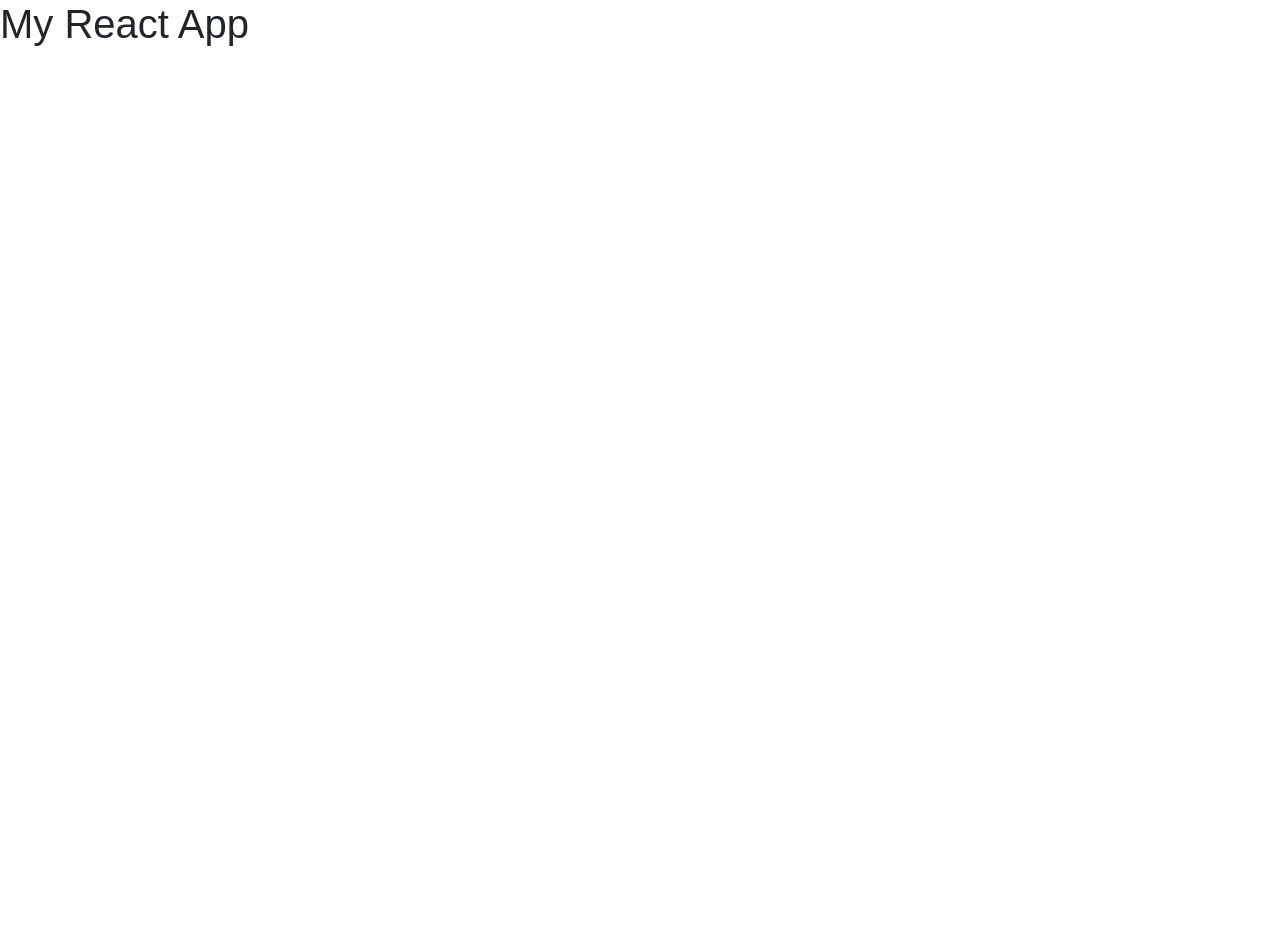
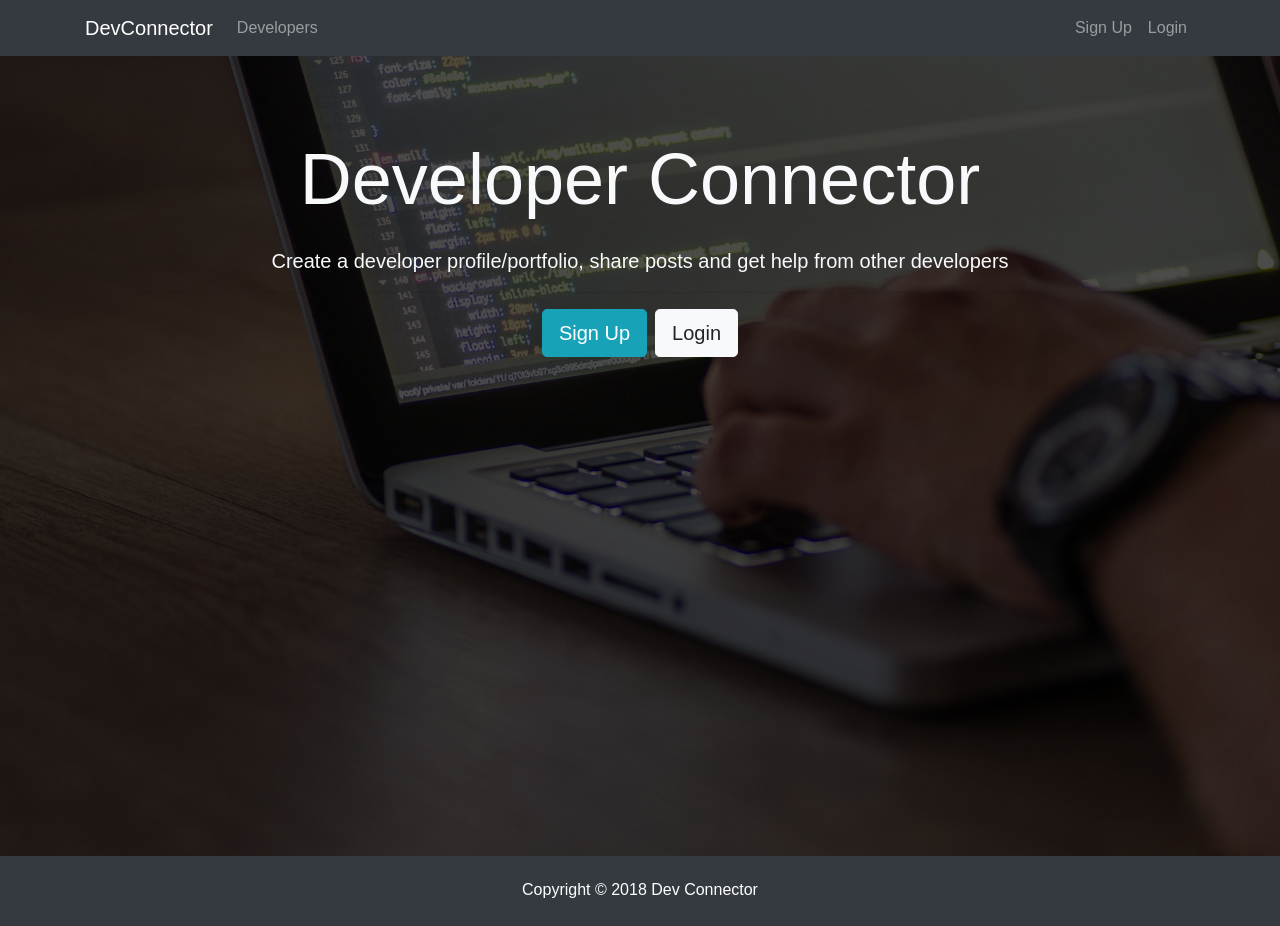
Before and after one commit to sylvanou/devconnector, a React (Create React App) app in the folder client/: page / in a window 1280 px wide. Before the commit the page ends 800 px from the top, so only its background shows below. Built offline with nearby package versions, Linux system fonts and the light colour scheme.

Commit message:
added Navbar Footer and Landing components to App.js

```diff
--- a/client/src/App.js
+++ b/client/src/App.js
@@ -1,11 +1,16 @@
-import React, { Component } from 'react';
-import './App.css';
+import React, { Component } from "react";
+import Navbar from "./components/layout/Navbar";
+import Footer from "./components/layout/Footer";
+import Landing from "./components/layout/Landing";
+import "./App.css";
 
 class App extends Component {
   render() {
     return (
       <div className="App">
-        <h1>My React App</h1>
+        <Navbar />
+        <Landing />
+        <Footer />
       </div>
     );
   }
--- /dev/null
+++ b/client/src/components/layout/Footer.js
@@ -0,0 +1,9 @@
+import React from "react";
+
+export default () => {
+  return (
+    <footer class="bg-dark text-white mt-5 p-4 text-center">
+      Copyright &copy; {new Date().getFullYear()} Dev Connector
+    </footer>
+  );
+};
--- /dev/null
+++ b/client/src/components/layout/Landing.js
@@ -0,0 +1,24 @@
+import React, { Component } from 'react'
+
+export default class Landing extends Component {
+  render() {
+    return (
+      <div className="landing">
+        <div className="dark-overlay landing-inner text-light">
+          <div className="container">
+            <div className="row">
+              <div className="col-md-12 text-center">
+                <h1 className="display-3 mb-4">Developer Connector
+            </h1>
+                <p className="lead"> Create a developer profile/portfolio, share posts and get help from other developers</p>
+                <hr />
+                <a href="register.html" className="btn btn-lg btn-info mr-2">Sign Up</a>
+                <a href="login.html" className="btn btn-lg btn-light">Login</a>
+              </div>
+            </div>
+          </div>
+        </div>
+      </div>
+    )
+  }
+}
--- /dev/null
+++ b/client/src/components/layout/Navbar.js
@@ -0,0 +1,51 @@
+import React, { Component } from "react";
+
+class Navbar extends Component {
+  render() {
+    return (
+      <div>
+        <nav className="navbar navbar-expand-sm navbar-dark bg-dark mb-4">
+          <div className="container">
+            <a className="navbar-brand" href="landing.html">
+              DevConnector
+            </a>
+            <button
+              className="navbar-toggler"
+              type="button"
+              data-toggle="collapse"
+              data-target="#mobile-nav"
+            >
+              <span className="navbar-toggler-icon" />
+            </button>
+
+            <div className="collapse navbar-collapse" id="mobile-nav">
+              <ul className="navbar-nav mr-auto">
+                <li className="nav-item">
+                  <a className="nav-link" href="profiles.html">
+                    {" "}
+                    Developers
+                  </a>
+                </li>
+              </ul>
+
+              <ul className="navbar-nav ml-auto">
+                <li className="nav-item">
+                  <a className="nav-link" href="register.html">
+                    Sign Up
+                  </a>
+                </li>
+                <li className="nav-item">
+                  <a className="nav-link" href="login.html">
+                    Login
+                  </a>
+                </li>
+              </ul>
+            </div>
+          </div>
+        </nav>
+      </div>
+    );
+  }
+}
+
+export default Navbar;
```
